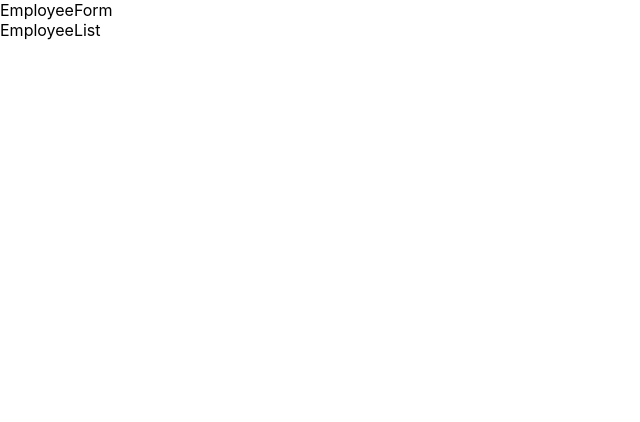
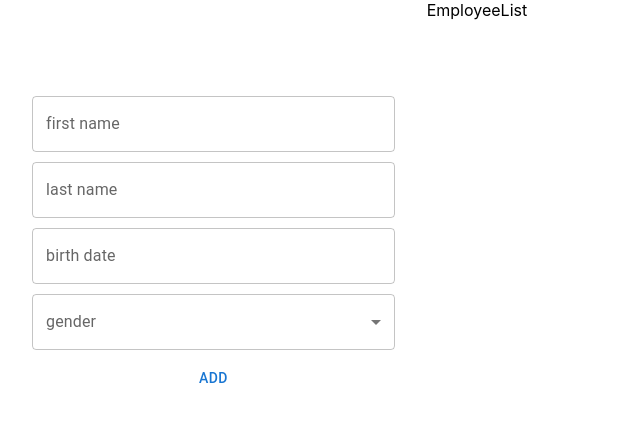
Before and after one commit to rinnic/next-prisma-trial, a Next.js app: page / in a window 1280 px wide. Shown: the top 422 px of the page, without its empty margins (0-640 px from the left). Built offline with nearby package versions, Linux system fonts and the light colour scheme.

Commit message:
form skeleton

```diff
--- a/components/EmployeeForm.js
+++ b/components/EmployeeForm.js
@@ -1,5 +1,53 @@
+import {
+  TextField,
+  Input,
+  Box,
+  Select,
+  MenuItem,
+  InputLabel,
+  FormControl,
+  Button,
+} from "@mui/material";
+import { LocalizationProvider, DatePicker } from "@mui/x-date-pickers";
+import { AdapterDateFns } from "@mui/x-date-pickers/AdapterDateFns";
 const EmployeeForm = (props) => {
-  return <div>EmployeeForm</div>
-}
+  return (
+    <Box
+      sx={{
+        padding: "2rem",
+        marginTop: 8,
+        display: "flex",
+        flexDirection: "column",
+        alignItems: "center",
+        gap: "10px",
+        height: "100%",
+      }}
+    >
+      <TextField id="first-name" label="first name" onChange={() => {}} fullWidth/>
+      <TextField id="last-name" label="last name" onChange={() => {}} fullWidth/>
+      <LocalizationProvider dateAdapter={AdapterDateFns} fullWidth>
+        <DatePicker
+          id="birth-date"
+          label="birth date"
+          value={null}
+          renderInput={(params) => <TextField {...params} fullWidth/>}
+          onChange={() => {}}
+        />
+      </LocalizationProvider>
 
-export default EmployeeForm
+      <FormControl fullWidth>
+        <InputLabel id="gender-label">gender</InputLabel>
+        <Select labelId="gender-label" label="gender" onChange={() => {}}>
+          <MenuItem value="M">M</MenuItem>
+          <MenuItem value="F">F</MenuItem>
+          <MenuItem value="UNDEFINED">OTHER</MenuItem>
+        </Select>
+      </FormControl>
+      <Button id="add-button" type="submit">
+        Add
+      </Button>
+    </Box>
+  );
+};
+
+export default EmployeeForm;
--- a/package.json
+++ b/package.json
@@ -12,7 +12,10 @@
     "@emotion/react": "^11.10.0",
     "@emotion/styled": "^11.10.0",
     "@mui/material": "^5.9.3",
+    "@mui/x-date-pickers": "^5.0.0-beta.4",
     "@prisma/client": "^4.1.1",
+    "date-fns": "^2.29.1",
+    "moment": "^2.29.4",
     "next": "12.2.4",
     "react": "18.2.0",
     "react-dom": "18.2.0"
--- a/pages/index.js
+++ b/pages/index.js
@@ -1,13 +1,14 @@
 import Head from "next/head";
-import Image from "next/image";
 import styles from "../styles/Home.module.css";
+
+import { Grid } from "@mui/material";
 
 import EmployeeForm from "../components/EmployeeForm";
 import EmployeeList from "../components/EmployeeList";
 
 export default function Home() {
   return (
-    <div className={styles.container}>
+    <div>
       <Head>
         <title>Employees</title>
         <meta name="description" content="Next.js and prosma trial" />
@@ -15,8 +16,14 @@ export default function Home() {
       </Head>
 
       <main className={styles.main}>
-        <EmployeeForm />
-        <EmployeeList />
+        <Grid container spacing={0}>
+          <Grid item xs={4}>
+            <EmployeeForm />
+          </Grid>
+          <Grid item xs={8}>
+            <EmployeeList />
+          </Grid>
+        </Grid>
       </main>
     </div>
   );
```
Also changed, not shown: 1 other file (tests, documents, lock files or other folders).
